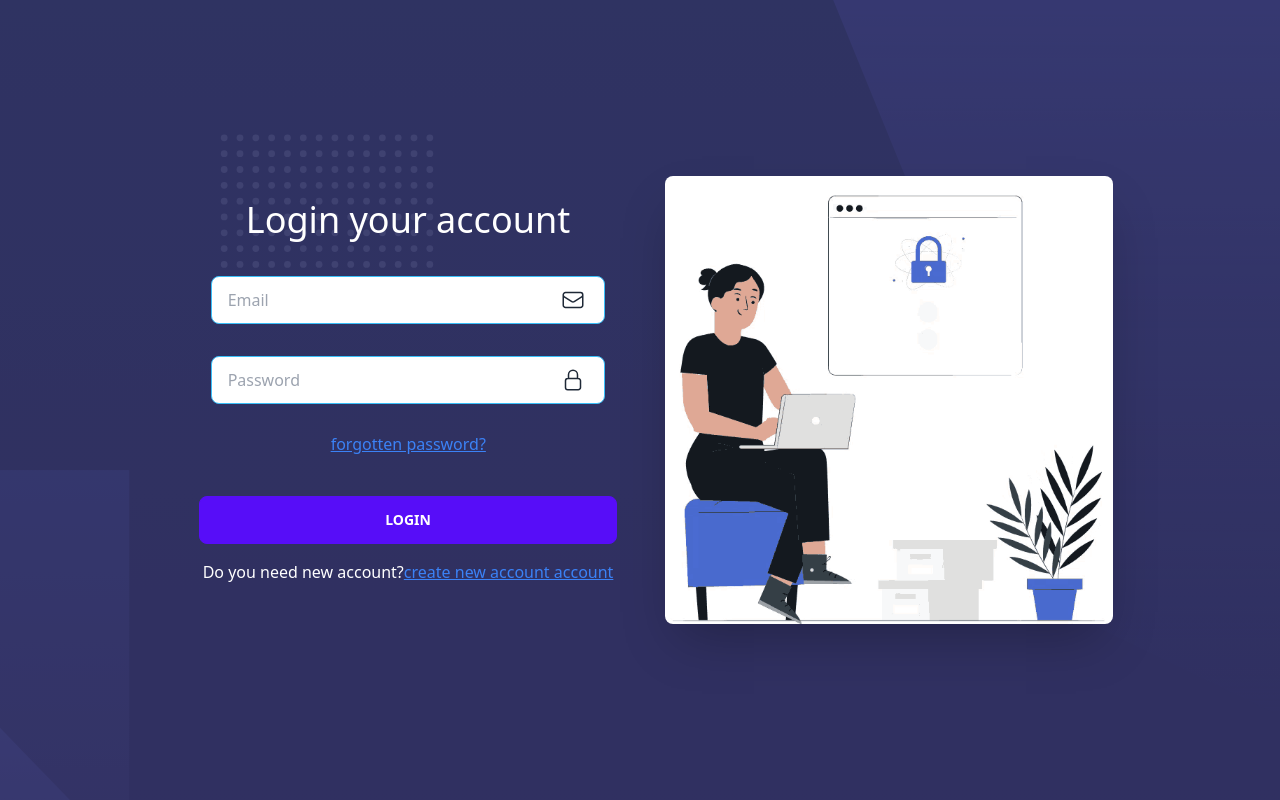
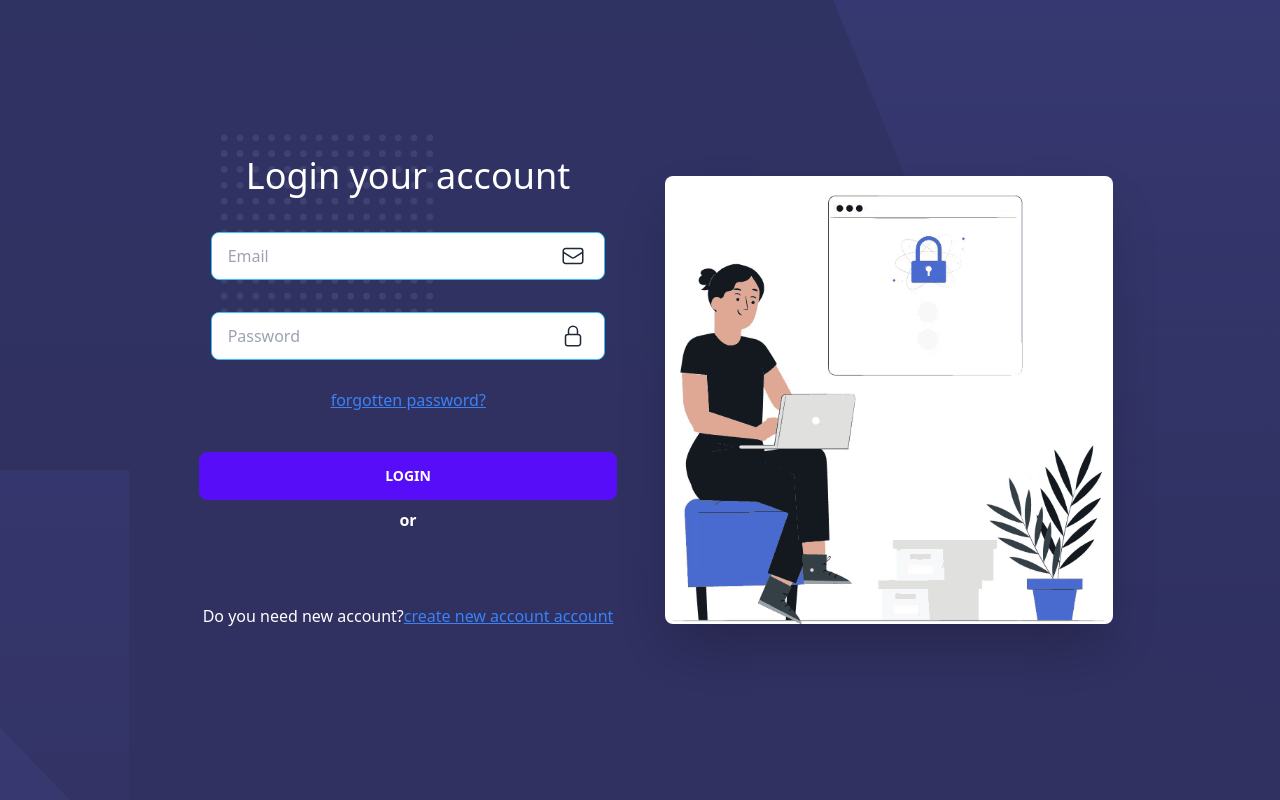
Before and after one commit to youssefsaeed555/plog-ITI, a React (Vite) app: page /login in a window 1280 px wide. Built offline with nearby package versions, Linux system fonts and the light colour scheme.

Commit message:
add google login

```diff
--- a/package.json
+++ b/package.json
@@ -9,9 +9,11 @@
     "preview": "vite preview"
   },
   "dependencies": {
+    "@react-oauth/google": "^0.9.0",
     "axios": "^1.3.4",
     "bootstrap": "^5.2.3",
     "daisyui": "^2.51.4",
+    "jsonwebtoken": "^9.0.0",
     "mdb-react-ui-kit": "^5.1.0",
     "moment": "^2.29.4",
     "react": "^18.2.0",
--- a/src/pages/login.jsx
+++ b/src/pages/login.jsx
@@ -9,6 +9,7 @@ import Loader from "../components/loader";
 import useGuard from "../hooks/guard";
 import Mail from "../components/mail";
 import Password from "../components/password";
+import { GoogleLogin } from "@react-oauth/google";
 
 export default function Login() {
   //states
@@ -64,6 +65,30 @@ export default function Login() {
       toast.error(error);
     }
     setLoading(false);
+  };
+
+  const onSuccess = async (credentialResponse) => {
+    if (credentialResponse) {
+      try {
+        const { data } = await axios.post(
+          "https://plog-iti.onrender.com/api/v1/auth/googleLogin",
+          { googleToken: credentialResponse.credential }
+        );
+        if (data.message == "login success") {
+          localStorage.setItem("token", data.token);
+          localStorage.setItem("user", JSON.stringify(data.user));
+          toast.success("login success");
+          setTimeout(() => {
+            window.location.href = "/";
+            window.location.replace = true;
+          }, 1500);
+        }
+      } catch (err) {
+        if (err.response) {
+          toast.error(err.response.data.message);
+        }
+      }
+    }
   };
   return (
     <>
@@ -123,7 +148,6 @@ export default function Login() {
                   forgotten password?
                 </Link>
               </label>
-
               <div className="form-control mt-6">
                 {loading === true ? (
                   <span className="btn btn-primary">
@@ -132,6 +156,12 @@ export default function Login() {
                 ) : (
                   <button className="btn btn-primary">Login</button>
                 )}
+              </div>
+              <span className="flex justify-center pt-2 text-white font-bold">
+                or
+              </span>
+              <div className="pt-4 pl-24">
+                <GoogleLogin onSuccess={onSuccess} />
               </div>
               <label className="label">
                 <span className="my-2 text-white">
```
Also changed, not shown: src/App.jsx (+7 -1 lines), 1 other file (tests, documents, lock files or other folders).
